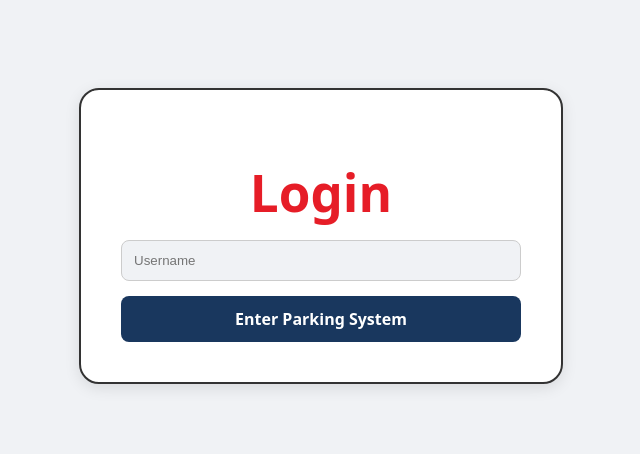
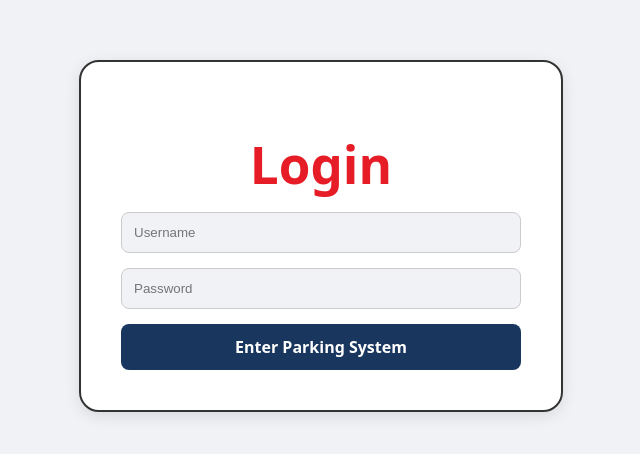
Before and after one commit to MeguminWaifu/parking-proj, a React (Vite) app: page / in a window 1280 px wide. Shown: the part 164-618 px from the top of the page, without its empty margins (319-959 px from the left). Built offline with nearby package versions, Linux system fonts and the light colour scheme.

Commit message:
created new branch

```diff
--- a/src/pages/Home.jsx
+++ b/src/pages/Home.jsx
@@ -5,12 +5,16 @@ import { useLocation } from 'react-router-dom';
 function Home() {
   const location = useLocation();
   const username=location.state?.user || "that dude";
+  const password=location.state?.pass || "";
+  const correctPassword = "1234"; // Password to verify against
+  const isPasswordValid = password === correctPassword;
 
   return (
     <>
     <Header user={username}/>
       <h1>Parking Project</h1>
       <h2>Malayan Laguna</h2>
+      <p>Password Valid: {isPasswordValid ? "Yes" : "No"}</p>
     </>
   )
 }
--- a/src/pages/Login.jsx
+++ b/src/pages/Login.jsx
@@ -4,11 +4,12 @@ import './Login.css';
 
 function Login() {
   const [username, setUsername] = useState('');
+  const [password, setPassword] = useState('');
   const navigate = useNavigate();
 
   const handleLogin = (e) => {
     e.preventDefault();
-    navigate('/home', { state: { user: username } });
+    navigate('/home', { state: { user: username, pass: password } });
   };
 
  return (
@@ -23,6 +24,12 @@ function Login() {
           value={username}
           onChange={(e) => setUsername(e.target.value)}
         />
+        <input
+          type="password"
+          placeholder="Password"
+          value={password}
+          onChange={(e) => setPassword(e.target.value)}
+        />
         <button type="submit">Enter Parking System</button>
       </form>
     </div>
```
